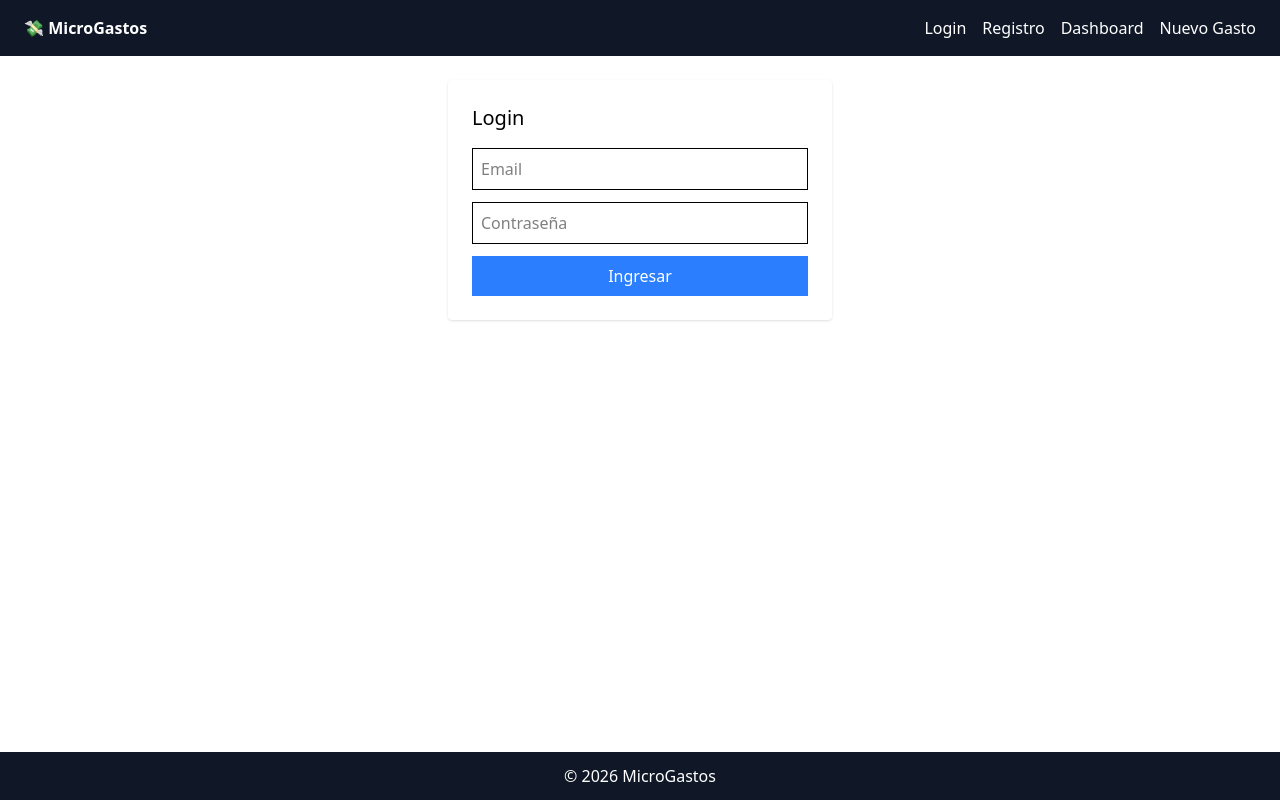
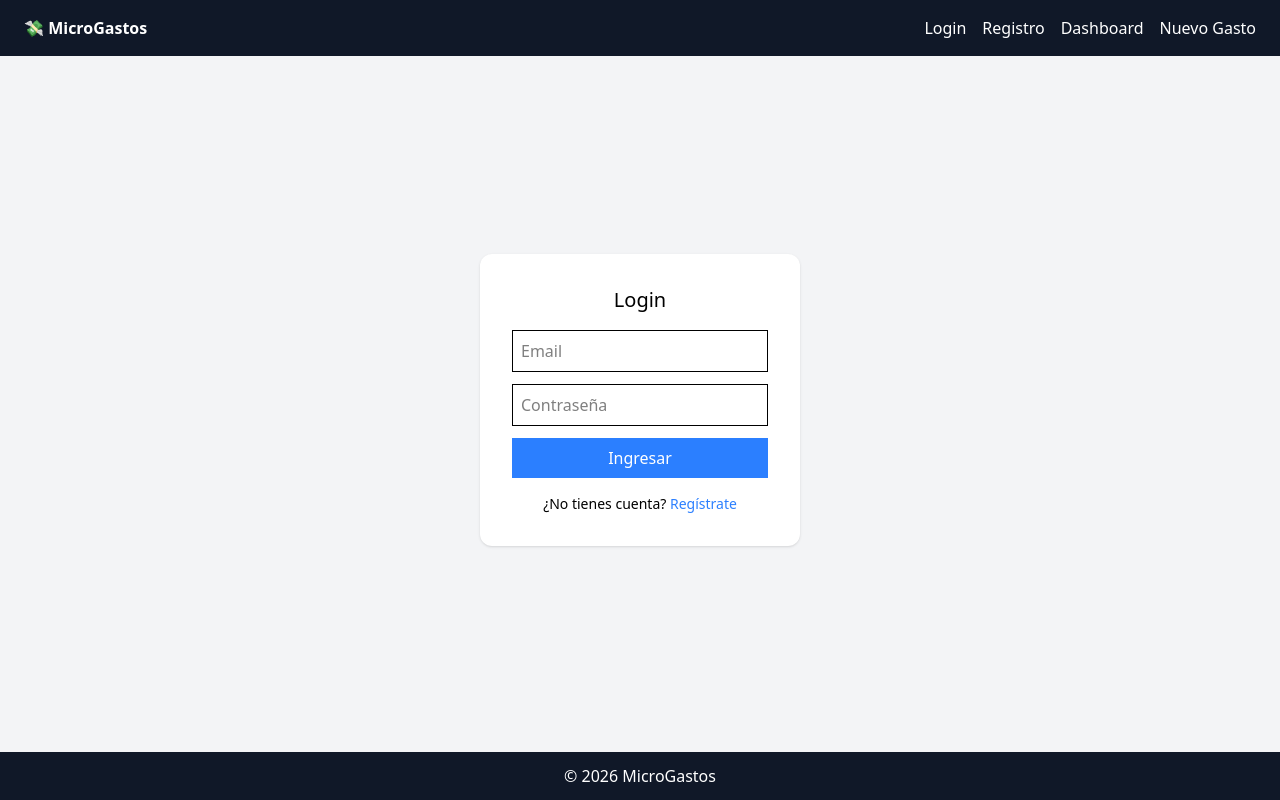
Before and after one commit to EvelynAgudelo/Proyecto-Frontend-MicroGastos, a React (Vite) app in the folder proyecto-microgastos/: page / in a window 1280 px wide. Built offline with nearby package versions, Linux system fonts and the light colour scheme.

Commit message:
Corregir Layout, Login y New Expense

```diff
--- a/proyecto-microgastos/src/components/Layout.jsx
+++ b/proyecto-microgastos/src/components/Layout.jsx
@@ -4,15 +4,14 @@ import { Outlet } from "react-router-dom";
 
 function Layout() {
   return (
-    <div className="min-h-screen flex flex-col">
+    <div className="min-h-screen flex flex-col bg-gray-100">
       <Navbar />
-
       <div className="flex-grow p-6">
         <Outlet />
       </div>
-
       <Footer />
     </div>
   );
 }
+
 export default Layout;
--- a/proyecto-microgastos/src/pages/Login.jsx
+++ b/proyecto-microgastos/src/pages/Login.jsx
@@ -1,9 +1,18 @@
-import { useState } from "react";
+import { useState, useEffect } from "react";
+import { Link, useNavigate } from "react-router-dom";
 import Swal from "sweetalert2";
 
 function Login() {
   const [email, setEmail] = useState("");
   const [password, setPassword] = useState("");
+  const navigate = useNavigate();
+
+  useEffect(() => {
+    const session = localStorage.getItem("session");
+    if (session === "activa") {
+      navigate("/dashboard");
+    }
+  }, []);
 
   const handleLogin = (e) => {
     e.preventDefault();
@@ -13,18 +22,28 @@ function Login() {
       return;
     }
 
-    Swal.fire({ icon: "success", title: "Login correcto" });
+    localStorage.setItem("session", "activa");
+
+    Swal.fire({ icon: "success", title: "Bienvenido" });
+
+    navigate("/dashboard");
   };
 
   return (
-    <form onSubmit={handleLogin} className="max-w-sm mx-auto bg-white p-6 rounded shadow">
-      <h1 className="text-xl mb-4">Login</h1>
+    <div className="flex justify-center items-center h-[80vh]">
+      <form onSubmit={handleLogin} className="bg-white p-8 rounded-xl shadow w-80">
+        <h1 className="text-xl mb-4 text-center">Login</h1>
 
-      <input className="w-full mb-3 p-2 border" placeholder="Email" onChange={(e)=>setEmail(e.target.value)} />
-      <input className="w-full mb-3 p-2 border" type="password" placeholder="Contraseña" onChange={(e)=>setPassword(e.target.value)} />
+        <input className="w-full mb-3 p-2 border" placeholder="Email" onChange={(e)=>setEmail(e.target.value)} />
+        <input type="password" className="w-full mb-3 p-2 border" placeholder="Contraseña" onChange={(e)=>setPassword(e.target.value)} />
 
-      <button className="w-full bg-blue-500 text-white p-2">Ingresar</button>
-    </form>
+        <button className="w-full bg-blue-500 text-white p-2">Ingresar</button>
+
+        <p className="text-sm mt-4 text-center">
+          ¿No tienes cuenta? <Link to="/register" className="text-blue-500">Regístrate</Link>
+        </p>
+      </form>
+    </div>
   );
 }
 
--- a/proyecto-microgastos/src/pages/NewExpense.jsx
+++ b/proyecto-microgastos/src/pages/NewExpense.jsx
@@ -11,13 +11,13 @@ function NewExpense() {
     e.preventDefault();
 
     if (!monto || !concepto || !categoria) {
-        Swal.fire({ icon: "error", title: "Campos obligatorios" });
+      Swal.fire({ icon: "error", title: "Completa los campos" });
       return;
     }
 
     await createGasto({ monto, concepto, categoria });
 
-    Swal.fire({ icon: "success", title: "Gasto creado" });
+    Swal.fire({ icon: "success", title: "Gasto guardado" });
 
     setMonto("");
     setConcepto("");
@@ -26,8 +26,8 @@ function NewExpense() {
 
   return (
     <form onSubmit={handleSubmit} className="max-w-sm mx-auto bg-white p-6 rounded shadow">
-        <input value={monto} onChange={(e)=>setMonto(e.target.value)} placeholder="Monto" className="w-full mb-3 p-2 border" />
-        <input value={concepto} onChange={(e)=>setConcepto(e.target.value)} placeholder="Concepto" className="w-full mb-3 p-2 border" />
+      <input value={monto} onChange={(e)=>setMonto(e.target.value)} placeholder="Monto" className="w-full mb-3 p-2 border"/>
+      <input value={concepto} onChange={(e)=>setConcepto(e.target.value)} placeholder="Concepto" className="w-full mb-3 p-2 border"/>
 
       <select value={categoria} onChange={(e)=>setCategoria(e.target.value)} className="w-full mb-3 p-2 border">
         <option value="">Categoría</option>
```
Lines whose indentation alone changed are shown as unchanged.
